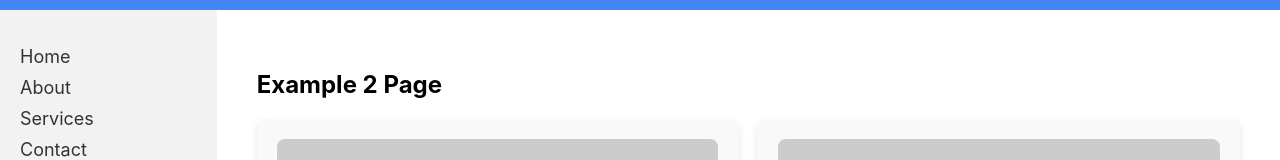
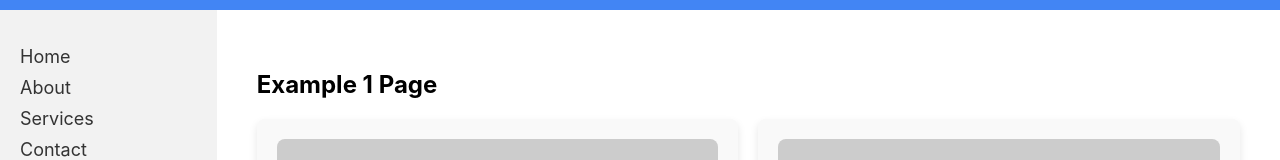
Before and after one commit to Dong-ik/around-hub-react-typescript, a React (Create React App) app: page / in a window 1280 px wide. Shown: the part 214-374 px from the top of the page. Built offline with nearby package versions, Linux system fonts and the light colour scheme.

Commit message:
웹영역 실습 인덱스 수정

```diff
--- a/src/App.tsx
+++ b/src/App.tsx
@@ -17,13 +17,9 @@ function App() {
   // return <NonContext></NonContext>;
   // return <ContextExample />;
   // return <Context2 />;
-  // return (
-  //   <Layout>
-  //     <Example1 />
-  //   </Layout>
-  // );
   return (
     <Layout>
+      <Example1 />
       <Example2 />
     </Layout>
   );
```
